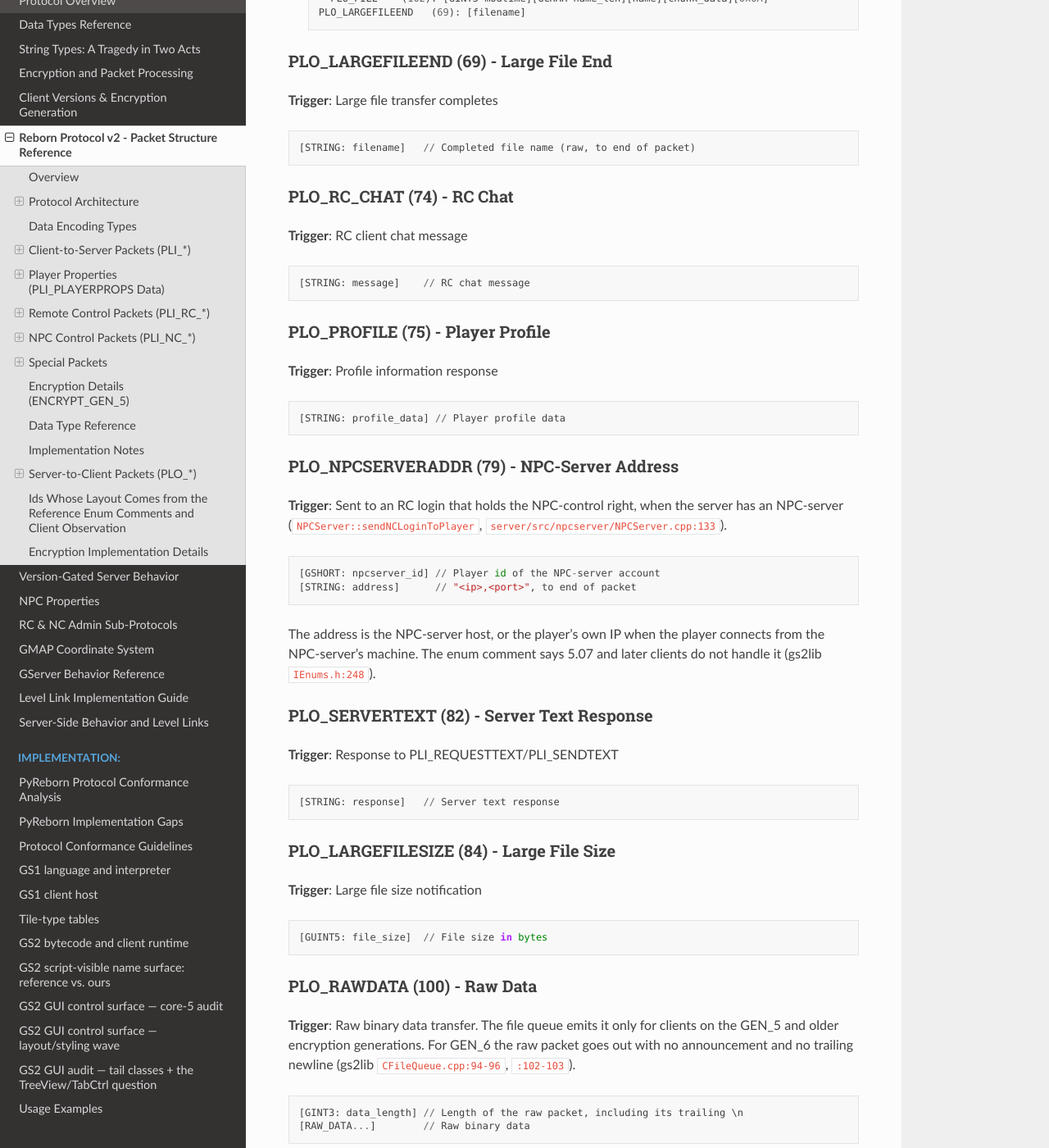
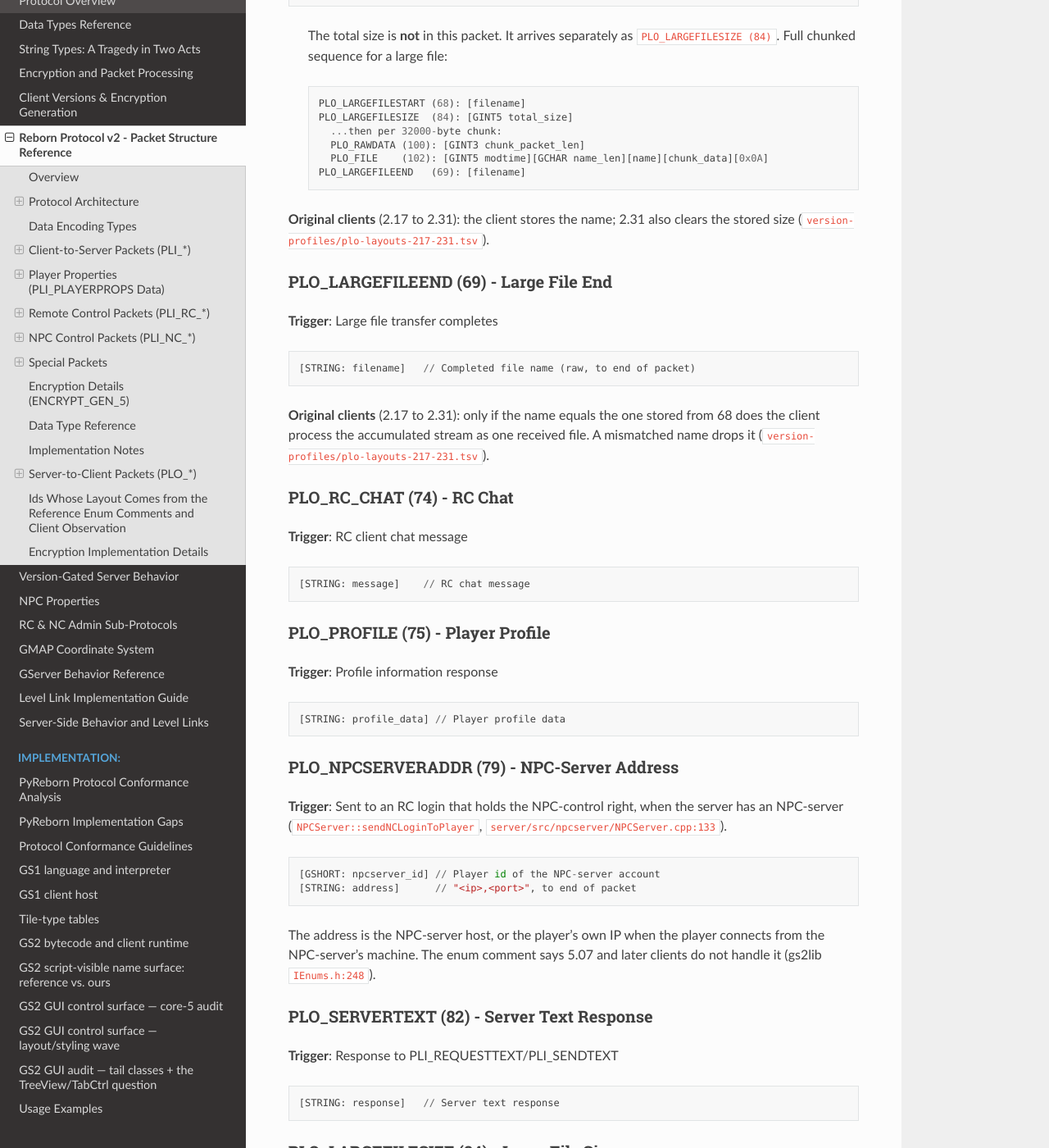
Before and after one commit to hosler/reborn-protocol-docs, a Sphinx documentation site: the page built from docs/protocol/packet-structures.md, in a window 1280 px wide and 1400 px high, scrolled down 45595 px. Shown: the whole window at 82% size. Built offline with Sphinx 7.4.7 and the Read the Docs theme 3.1.0, drawn with Linux system fonts in a browser that asks for light colours; some of the changed text lies outside the part shown.

Commit message:
Files: what the original clients do with 23, 34, 68, 69, 84 and 106
Co-Authored-By: Claude Opus 5.5 <noreply@anthropic.com>
Claude-Session: https://claude.ai/code/session_01UG2Sqj3AfdfVRC86AzKWQa

````diff
--- a/docs/protocol/packet-structures.md
+++ b/docs/protocol/packet-structures.md
@@ -321,6 +321,10 @@ documented only in a comment. The server does not parse them. It forwards the ra
 [STRING: filename]   // Requested file path
 ```
 
+**Original clients** (1.21 and later): the file name is the rest of the packet, no length
+prefix ([`protocol/packet-layouts.md`](https://github.com/squirelworks/Graal_analysis/blob/main/protocol/packet-layouts.md)). At login 2.22 sends `PLI_UPDATEFILE (34)` for the default images (sword, shield,
+body, bomb) and then 23 for the rest.
+
 ### PLI_SHOWIMGPLAYER (24) - Show Image
 **Trigger**: Player displays an image to others
 ```
@@ -388,6 +392,9 @@ is above 10000. It then resets the counter to 0. It sends nothing back.
 [GUINT5: mod_time]   // Local file modification time
 [STRING: filename]   // File to check
 ```
+
+**Original clients**: first sent by 1.42 (NewMain). 5.00r7's update-package downloader also
+uses 34 (with a modification time) and `PLI_VERIFYWANTSEND (47)` ([`protocol/packet-layouts.md`](https://github.com/squirelworks/Graal_analysis/blob/main/protocol/packet-layouts.md); [`protocol/v5x-clients.md`](https://github.com/squirelworks/Graal_analysis/blob/main/protocol/v5x-clients.md)).
 
 ### PLI_ADJACENTLEVEL (35) - Request Adjacent Level
 **Trigger**: Client requests neighboring level data
@@ -1813,11 +1820,18 @@ only when the `sendplayertriggers` option is on (the default).
 > PLO_LARGEFILEEND   (69): [filename]
 > ```
 
+**Original clients** (2.17 to 2.31): the client stores the name; 2.31 also clears the stored
+size ([`version-profiles/plo-layouts-217-231.tsv`](https://github.com/squirelworks/Graal_analysis/blob/main/version-profiles/plo-layouts-217-231.tsv)).
+
 ### PLO_LARGEFILEEND (69) - Large File End
 **Trigger**: Large file transfer completes
 ```
 [STRING: filename]   // Completed file name (raw, to end of packet)
 ```
+
+**Original clients** (2.17 to 2.31): only if the name equals the one stored from 68 does the
+client process the accumulated stream as one received file. A mismatched name drops it
+([`version-profiles/plo-layouts-217-231.tsv`](https://github.com/squirelworks/Graal_analysis/blob/main/version-profiles/plo-layouts-217-231.tsv)).
 
 ### PLO_RC_CHAT (74) - RC Chat
 **Trigger**: RC client chat message
@@ -1853,6 +1867,9 @@ NPC-server's machine. The enum comment says 5.07 and later clients do not handle
 ```
 [GUINT5: file_size]  // File size in bytes
 ```
+
+**Original clients** (2.17 to 2.31): the `GINT5` size is stored; nothing else happens on this
+packet ([`version-profiles/plo-layouts-217-231.tsv`](https://github.com/squirelworks/Graal_analysis/blob/main/version-profiles/plo-layouts-217-231.tsv)).
 
 ### PLO_RAWDATA (100) - Raw Data
 **Trigger**: Raw binary data transfer. The file queue emits it only for clients on the
@@ -1934,6 +1951,10 @@ of the *following* packet. The `PLO_FILE (102)` packet follows it.
 [STRING: package]    // Completed package name
 ```
 
+**Original clients**: fires the script event `onUpdatePackageDownloaded`, and
+`onPackagesDownloadComplete` after the last one. 4.20r8 restarts itself when its own
+executable was in the package ([`protocol/v4x-clients.md`](https://github.com/squirelworks/Graal_analysis/blob/main/protocol/v4x-clients.md); [`protocol/v5x-clients.md`](https://github.com/squirelworks/Graal_analysis/blob/main/protocol/v5x-clients.md)).
+
 ### PLO_BOARDLAYER (107) - Board Layer
 **Trigger**: Additional level layer data, sent after the board on level entry. Sent as a raw
 packet (`PLO_RAWDATA` framing, see above).
````
